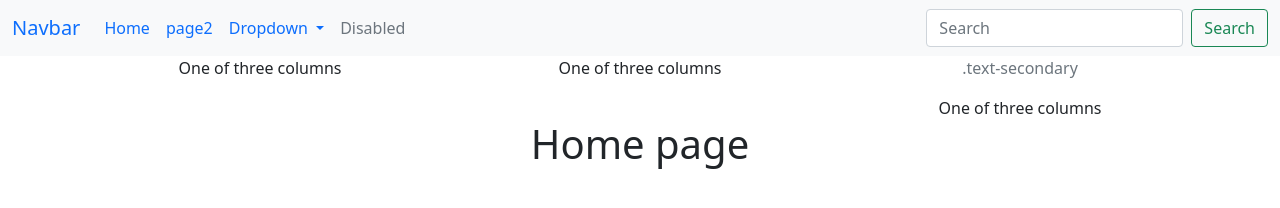
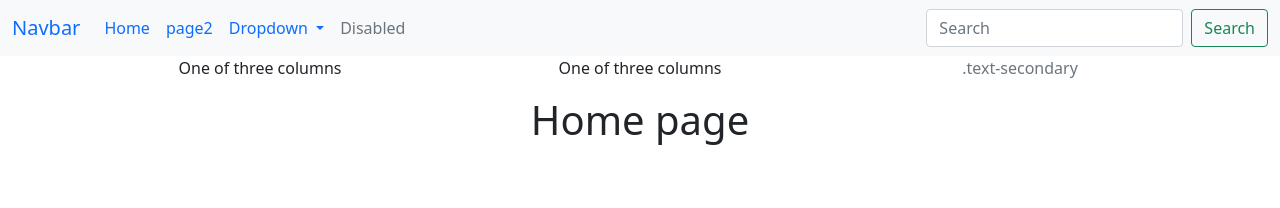
Before and after one commit to Mattyt409/MT-Level-3, a plain HTML site: page index.html in a window 1280 px wide. Drawn offline with nearby package versions, Linux system fonts and the light colour scheme.

Commit message:
1 file modified

```diff
--- a/index.html
+++ b/index.html
@@ -59,7 +59,6 @@
   </div>
   <div class="col">
   <p class="text-secondary">.text-secondary</p>
-    One of three columns
   </div>
 </div>
     <main>
```
